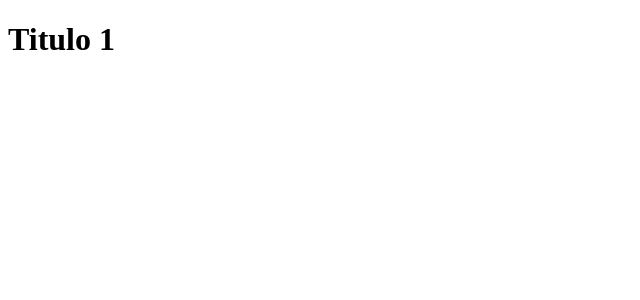
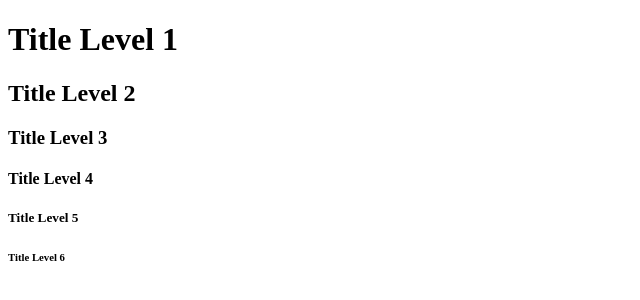
Before and after one commit to frcleiton/html-basics, a plain HTML site: page title-level/index.html in a window 1280 px wide. Shown: the whole page, without its empty margins (0-640 px from the left). Drawn offline with Linux system fonts and the light colour scheme.

Commit message:
More title level

```diff
--- a/title-level/index.html
+++ b/title-level/index.html
@@ -2,9 +2,14 @@
 <html lang="en">
 <head>
     <meta charset="UTF-8">
-    <title>Document</title>
+    <title>Title Level</title>
 </head>
 <body>
-    <h1>Titulo 1</h1>
+    <h1>Title Level 1</h1>
+    <h2>Title Level 2</h2>
+    <h3>Title Level 3</h3>
+    <h4>Title Level 4</h4>
+    <h5>Title Level 5</h5>
+    <h6>Title Level 6</h6>
 </body>
 </html>
```
